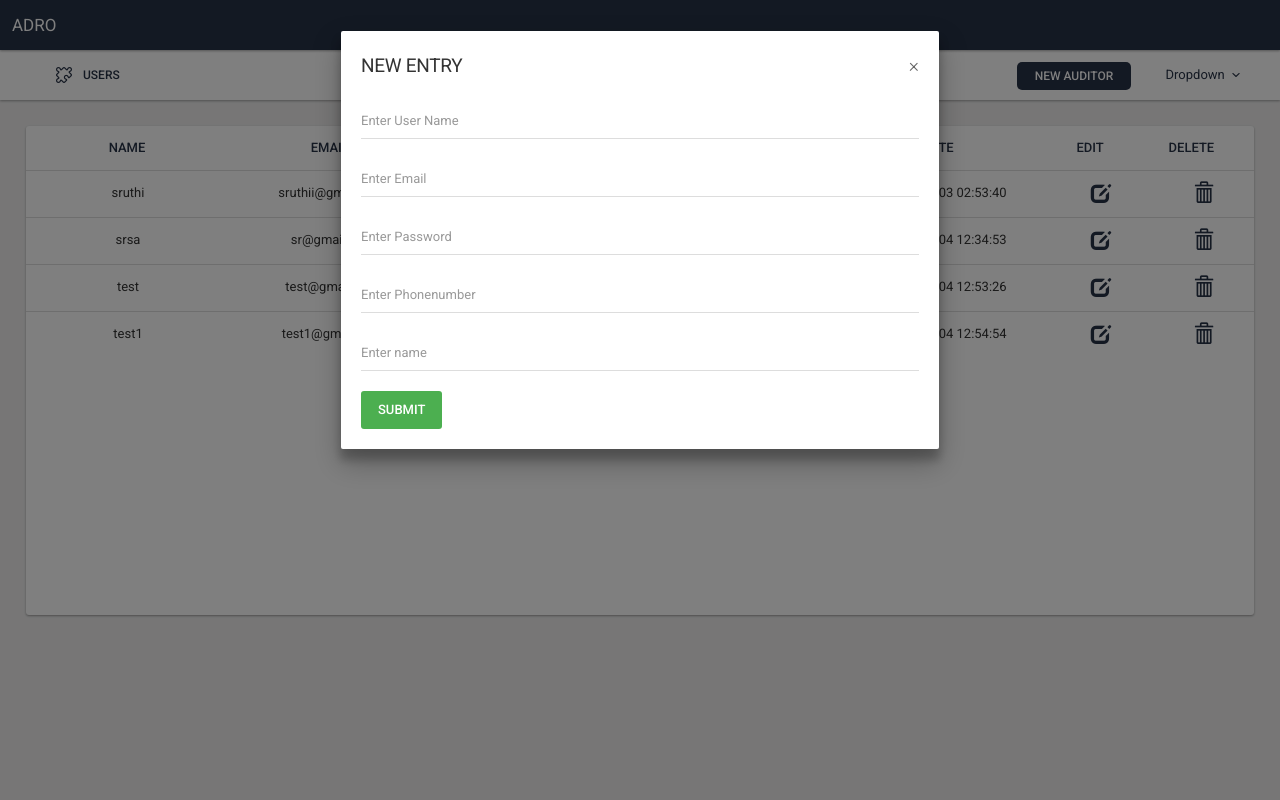
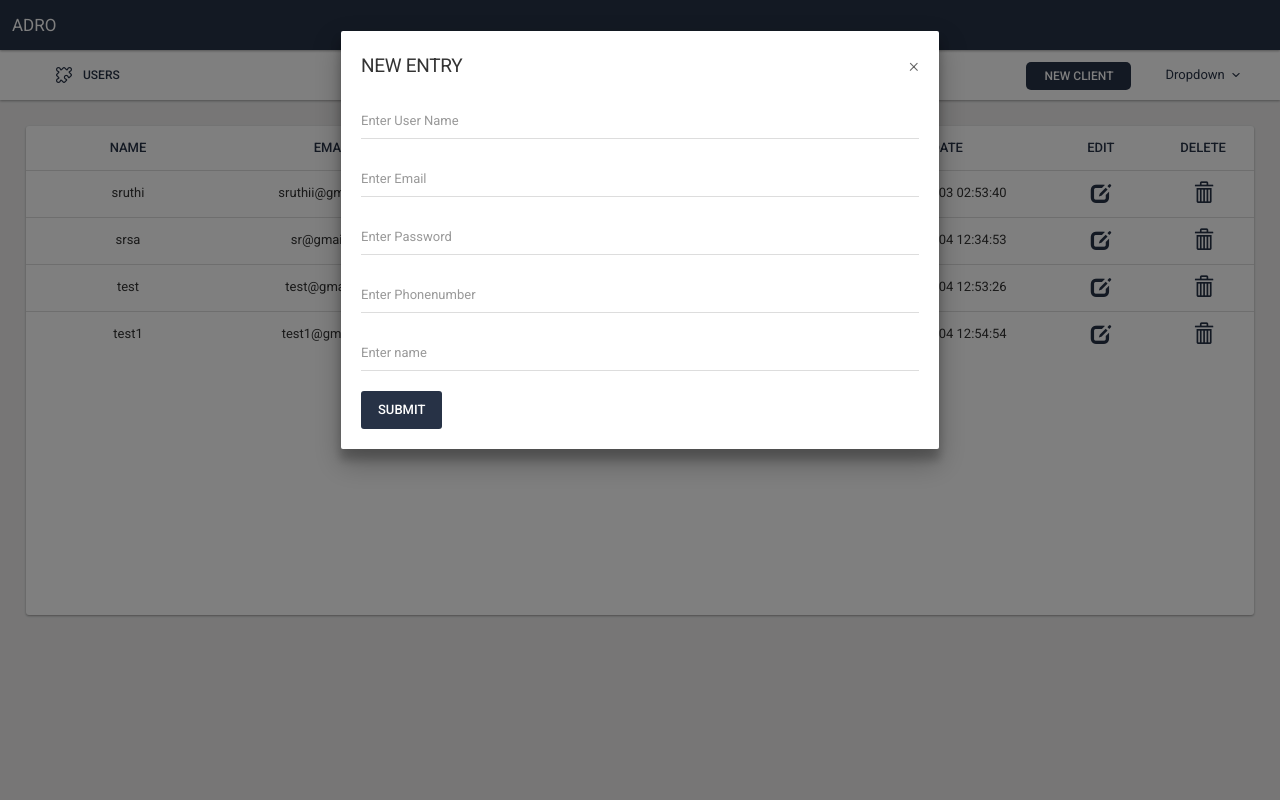
Before and after one commit to AdroApps/tds_modified, a PHP site: page /tds_mod/clients.php in a window 1280 px wide, after a click on "NEW CLIENT". Run offline with PHP 8.4, Linux system fonts and the light colour scheme; the visitor is signed in with stand-in values (Sample User, id 1); data comes from the database, SQL or seed files in the repository; some libraries are stand-ins or nearby versions.

Commit message:
changes for headings

```diff
--- a/clients.php
+++ b/clients.php
@@ -44,7 +44,7 @@ $user_data = mysqli_query($conn , $user_sql);
 						<input type="text" class ="form-control" id="name" name="name" required Placeholder="Enter name">
 						</div>
 
-						<input type="submit" name="submit" value="submit" class="btn btn-md btnbg btn-success">
+						<input type="submit" name="submit" value="submit" class="btn btn-md btnbg btn-success newbtn">
 
 					</form>
 </div>
@@ -143,8 +143,8 @@ $user_data = mysqli_query($conn , $user_sql);
 						<input type="text" class ="form-control" id="edit-pname" name="name" required Placeholder="Enter name">
 						</div>
 
-						<input type="button" name="submit" value="submit" id="edit-submit" class="btn btn-md btn-success btnbg">
-						<input type="button" class="btn btn-md btn-default btnbg" name="cancel" value="Cancel" data-dismiss="modal">
+						<input type="button" name="submit" value="submit" id="edit-submit" class="btn btn-md btn-success btnbg newbtn">
+						<input type="button" class="btn btn-md btn-default btnbg newbtn" name="cancel" value="Cancel" data-dismiss="modal">
 
 					</form>
 </div>
@@ -158,7 +158,7 @@ $user_data = mysqli_query($conn , $user_sql);
 <script>
 $( document ).ready(function() {
 
-	$('#buttonplace').html('<button type="New" class="btn btn-xs btnbg btncls btn-default" data-toggle="modal" data-target="#myModal">New Auditor</button>');
+	$('#buttonplace').html('<button type="New" class="btn btn-xs btnbg btncls btn-default" data-toggle="modal" data-target="#myModal">New Client</button>');
 
 });
  function setStatus(val,id){
--- a/css/style.css
+++ b/css/style.css
@@ -211,7 +211,7 @@ background:white!important;
 	padding-bottom:0!important;
 }
 .table-fixed thead {
-  width: 99%;
+  width: 100%;
 }
 .table-fixed tbody {
 height: 445px;
--- a/header.php
+++ b/header.php
@@ -1,6 +1,12 @@
 <?php
 include_once "conn.php";
-
+define ('SUPERADMIN' , '1');
+define ('AUDITOR' , '2');
+define ('CLIENT' , '3');
+define ('AUTHOR' , '4');
+define ('AGENT' , '5');
+define('STATUS_SUCCESS','1');
+define('STATUS_FAILURE','0');
 function active($currect_page){
   $url_array =  explode('/', $_SERVER['REQUEST_URI']) ;
   $url = end($url_array);
@@ -58,16 +64,16 @@ var url = "http://localhost/tds_mod/api/";
 <div class="navbar navbar-inverse navbar-static-top" role="navigation">
 
 	<ul class="nav navbar-nav navbar-nav-material">
-				<?php if($_SESSION['role_id']==1){?>
+				<?php if($_SESSION['role_id']==SUPERADMIN){?>
 					<li class="<?php active('users.php');?>"><a href="users.php"><i class="icon-puzzle4 position-left"></i> USERS</a></li>
 				<?php }?>
-					<?php if($_SESSION['role_id']==2){?>
-					<li class="<?php active('usertable.php');?>"><a href="usertable.php"><i class="icon-puzzle4 position-left"></i>Clients</a></li>
+					<?php if($_SESSION['role_id']==AUDITOR){?>
+					<li class="<?php active('clients.php');?>"><a href="clients.php"><i class="icon-puzzle4 position-left"></i>Clients</a></li>
 				<li class="<?php active('adminaddemployee.php');?>"><a href="adminaddemployee.php"><i class="icon-puzzle4 position-left"></i>Employees</a></li>
 
 				<li class="<?php active('internal_user.php');?>"><a href="internal_user.php"><i class="icon-puzzle4 position-left"></i>INTERNAL USERS</a></li>
 				<?php }?>
-				<?php if($_SESSION['role_id']==3){?>
+				<?php if($_SESSION['role_id']==CLIENT){?>
 					<li class="<?php active('usertable.php');?>"><a href="usertable.php"><i class="icon-puzzle4 position-left"></i>Clients</a></li>
 				<li class="<?php active('adminaddemployee.php');?>"><a href="adminaddemployee.php"><i class="icon-puzzle4 position-left"></i>Employees</a></li>
 
```
Also changed, not shown: index.php (+10 -9 lines).
